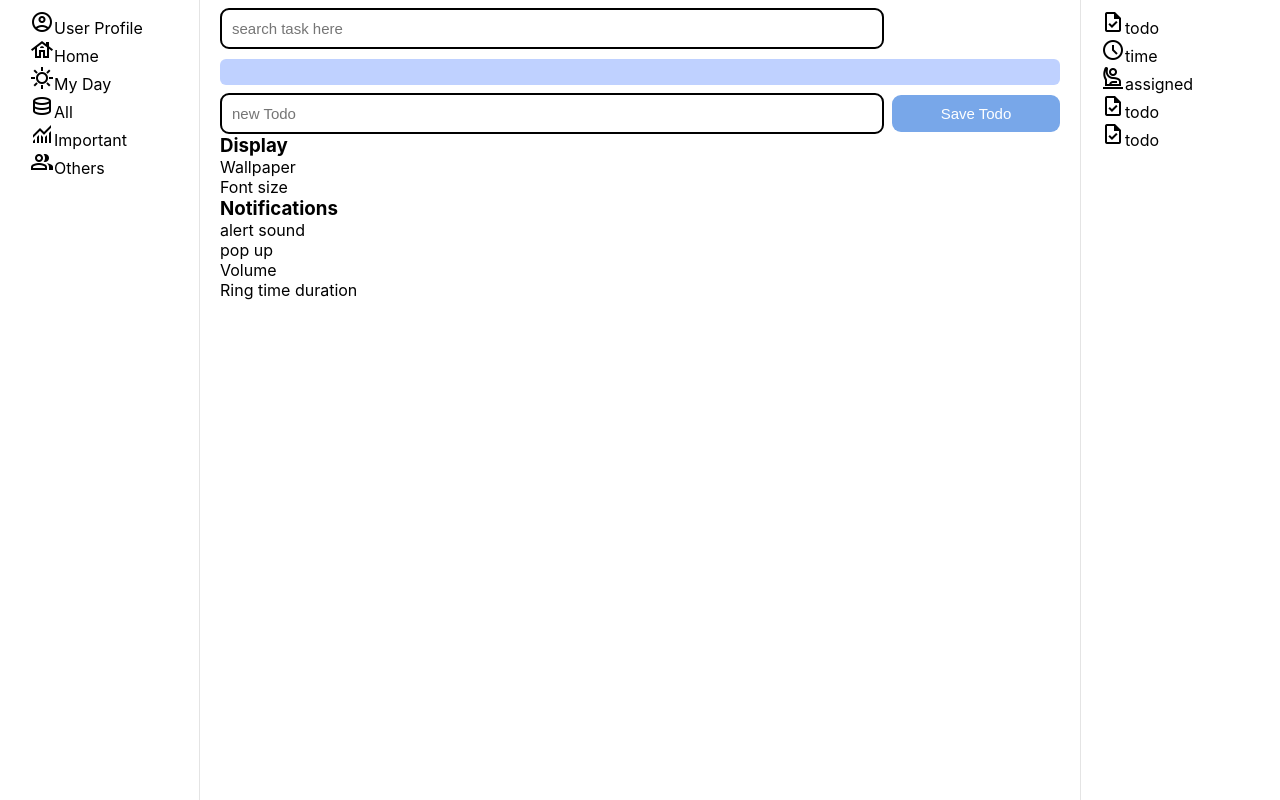
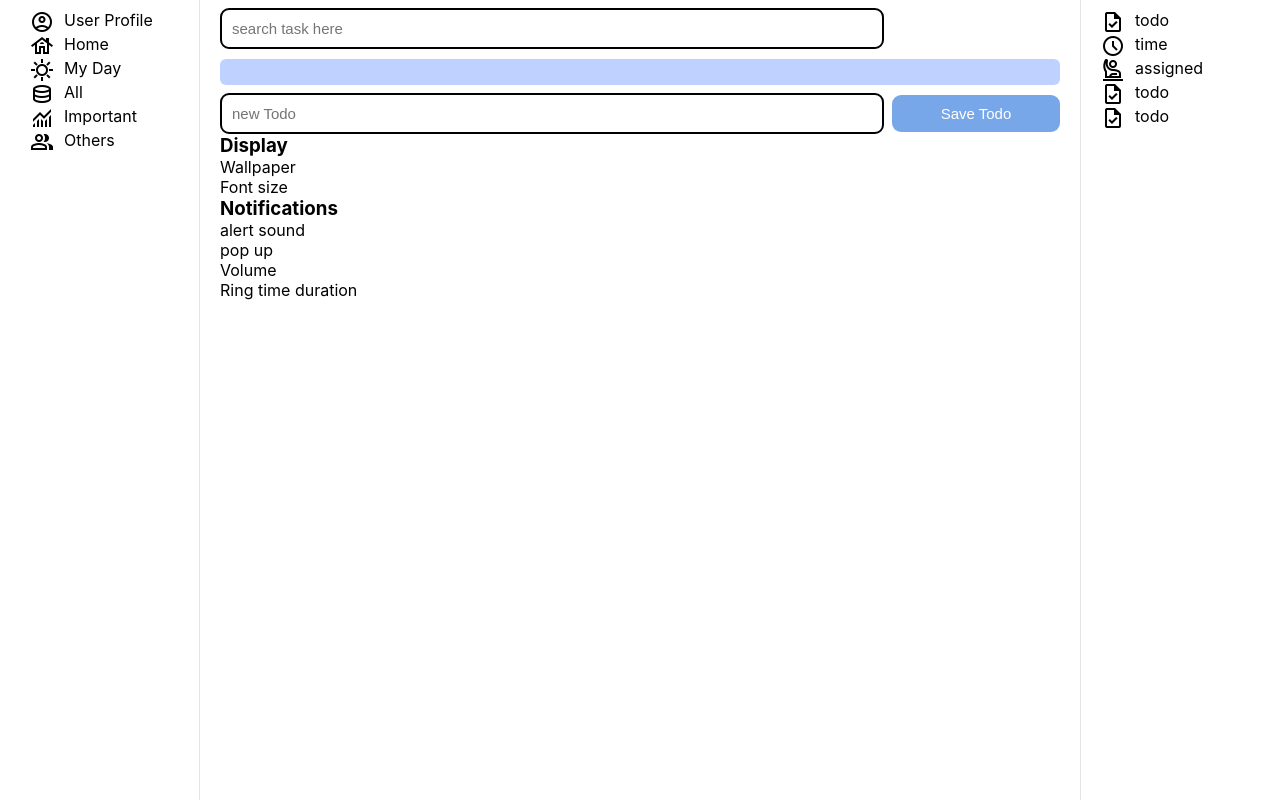
Before and after one commit to DE101/My-Todo, a React (Create React App) app: page / in a window 1280 px wide. Built offline with nearby package versions, Linux system fonts and the light colour scheme.

Commit message:
added content

```diff
--- a/src/App.css
+++ b/src/App.css
@@ -130,6 +130,12 @@ button:active {
   margin: auto;
 }
 
+.nav-item, .details {
+  display: flex;
+  justify-items: center;
+  gap: 10px;
+}
+
 @media (max-width: 750px){
   .big-screen {
     display: none;
```
